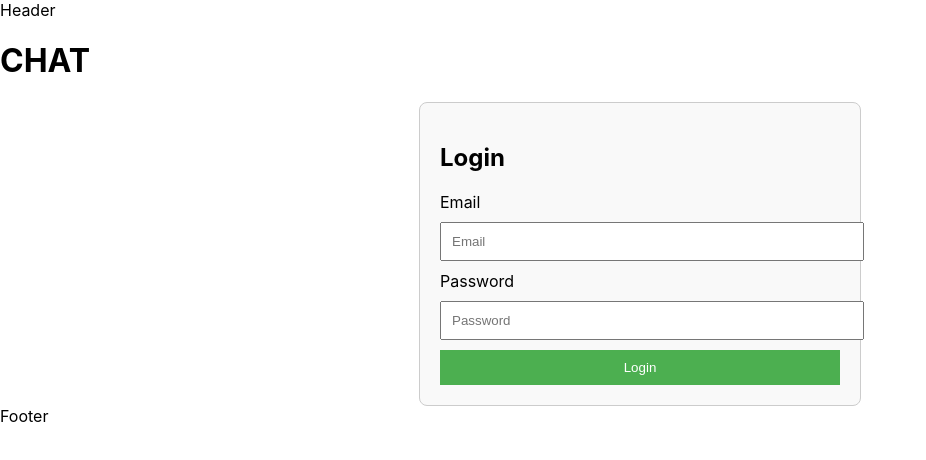
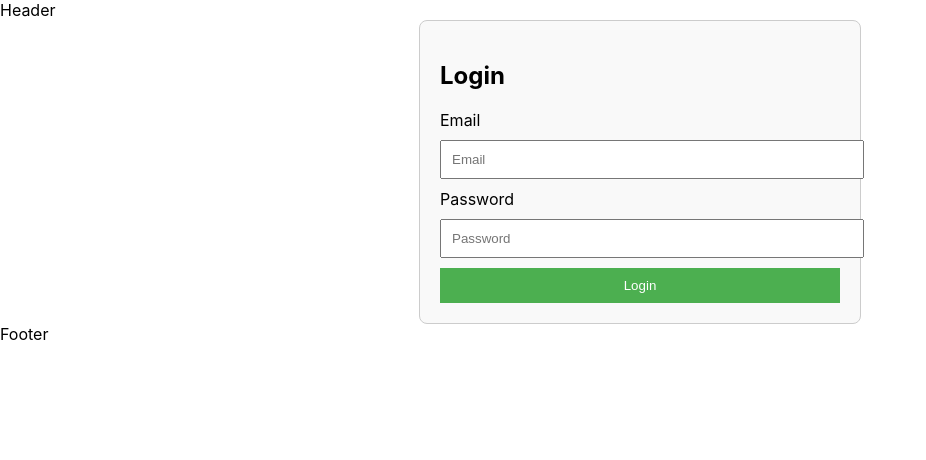
Before and after one commit to Wilzhar/e-commerce, a React (Create React App) app: page /login in a window 1280 px wide. Shown: the top 460 px of the page, without its empty margins (0-926 px from the left). Built offline with nearby package versions, Linux system fonts and the light colour scheme.

Commit message:
Test login failed

```diff
--- a/src/Logo.js
+++ /dev/null
@@ -1,7 +0,0 @@
-import React from "react";
-
-export const Logo = () => (
-  <h1>
-    CHAT
-  </h1>
-)
--- a/src/Router.js
+++ b/src/Router.js
@@ -4,7 +4,6 @@ import SignUp from './components/SignUp/SignUp';
 import Dashboard from './components/Dashboard/Dashboard';
 import PrivateRoute from './components/PrivateRoutes';
 import { Outlet, createBrowserRouter } from "react-router-dom";
-import { Logo } from './Logo'
 
 const futureConfig = {
   future: {
@@ -22,7 +21,6 @@ const router = createBrowserRouter([
     element: (
       <>
         <div>Header</div>
-        <Logo />
         <Outlet />
         <div>Footer</div>
       </>
--- a/src/components/Home/Home.js
+++ b/src/components/Home/Home.js
@@ -1,4 +1,4 @@
-import { useEffect, useContext } from 'react';
+import { useEffect } from 'react';
 import { useNavigate, Link } from 'react-router-dom';
 import { useAuth } from '../../context/AuthContext';
 
--- a/src/components/Login/Login.js
+++ b/src/components/Login/Login.js
@@ -23,7 +23,7 @@ function Login() {
       loginUser();
       navigate('/dashboard');    // Redirect to dashboard
     } catch (err) {
-      setError('Login failed. Please check your credentials.');
+      setError(err?.response?.data?.errors || 'Login failed. Please check your credentials.');
     }
   };
 
```
Also changed, not shown: 2 other files (tests, documents, lock files or other folders).
